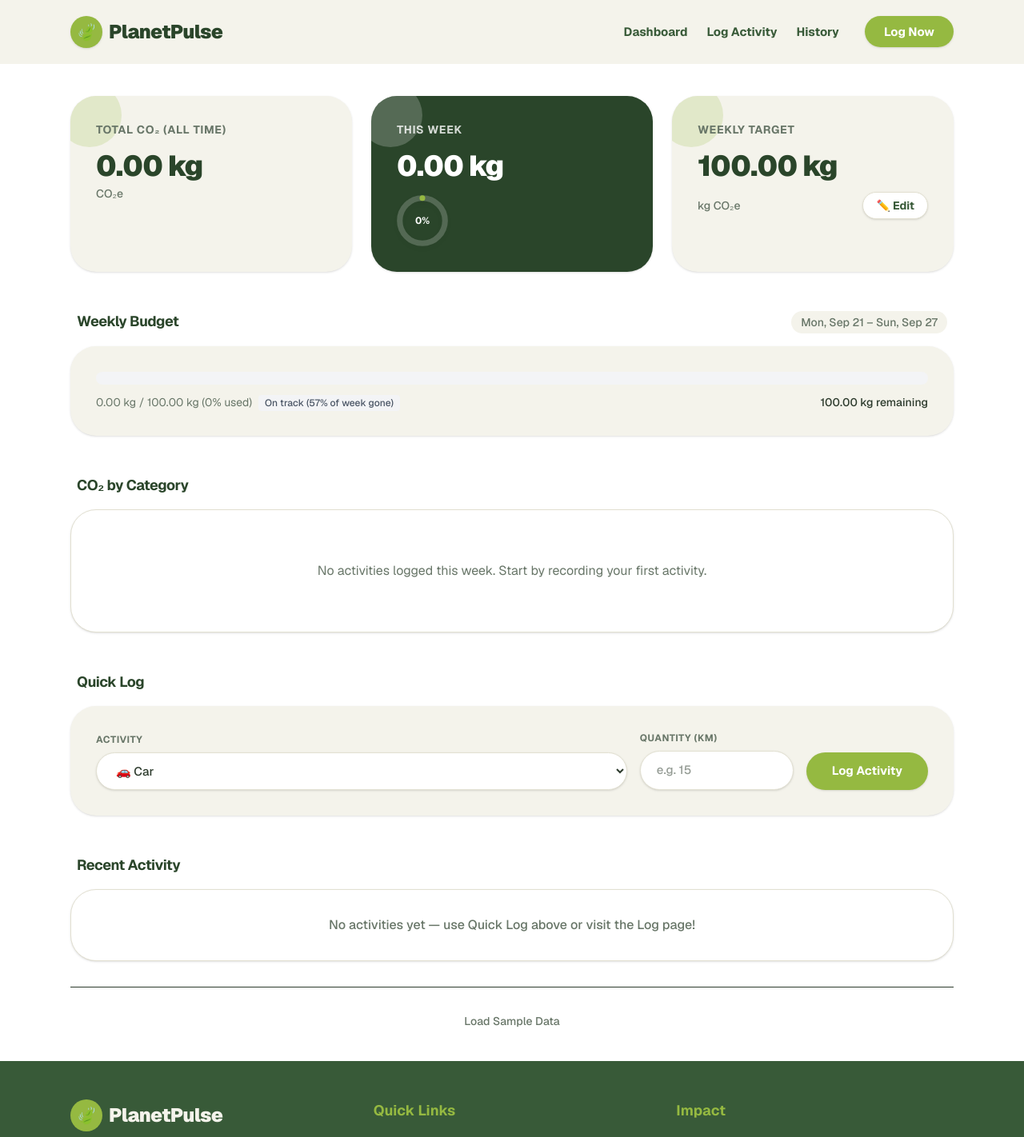
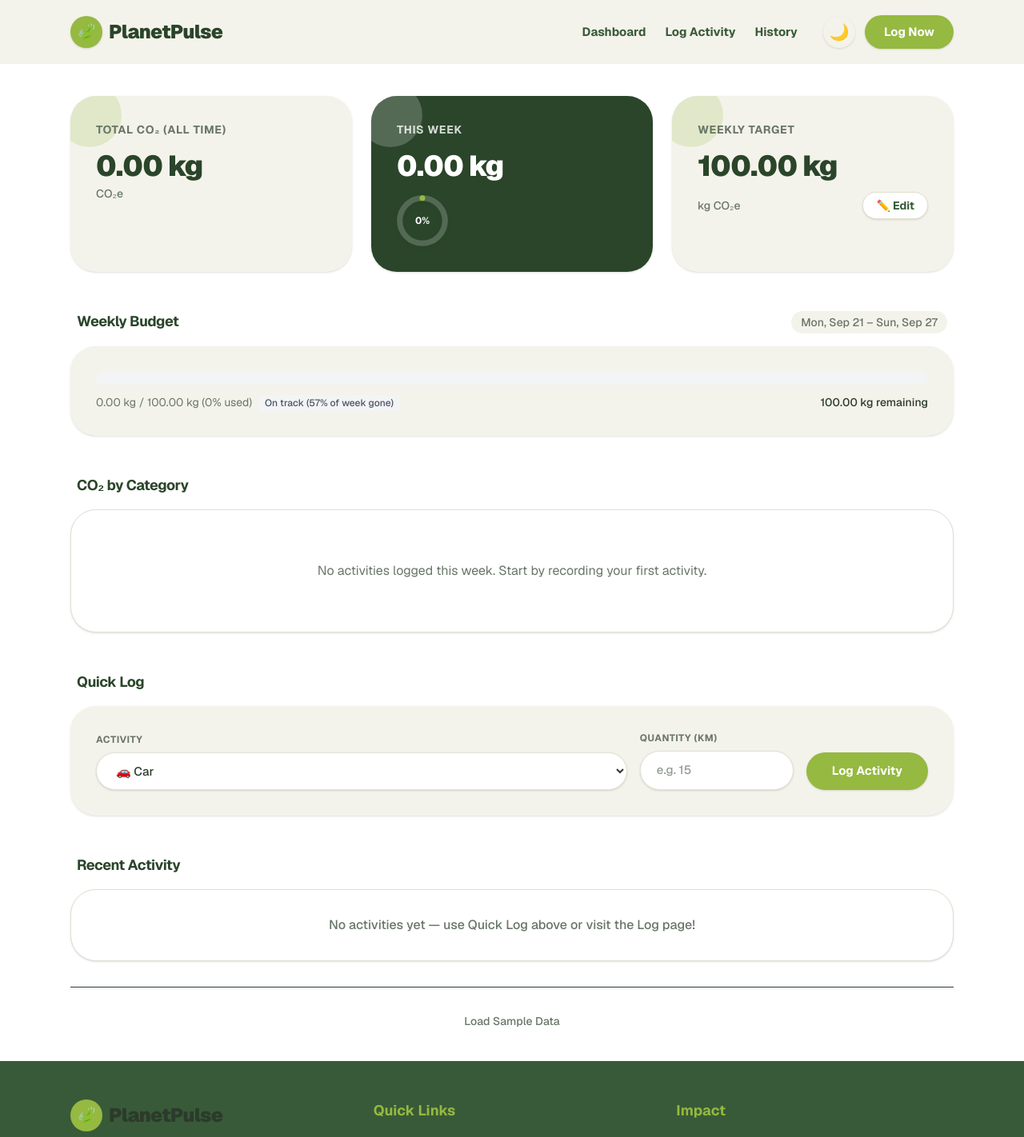
Before and after one commit to SHIVIKA330/PlanetPulse, a Next.js app: page / in a window 1280 px wide. Shown: the top 1422 px of the page at 80% size. Built offline with nearby package versions, Linux system fonts and the light colour scheme.

Commit message:
feat: add manual dark mode toggle using next-themes

```diff
--- a/package.json
+++ b/package.json
@@ -10,6 +10,7 @@
   },
   "dependencies": {
     "next": "16.3.6",
+    "next-themes": "^0.4.6",
     "react": "19.2.8",
     "react-dom": "19.2.8",
     "recharts": "^3.10.1",
--- a/src/app/globals.css
+++ b/src/app/globals.css
@@ -18,8 +18,7 @@
   --warning: #F59E0B;
 }
 
-@media (prefers-color-scheme: dark) {
-  :root {
+.dark {
   --bg-page: #0C120C;
   --bg-cream: #141C14;
   --surface: #101610;
@@ -33,7 +32,6 @@
   --insight-bg: #152615;
   --insight-border: #2B452B;
 }
-}
 
 body {
   background-color: var(--bg-page);
--- a/src/app/layout.tsx
+++ b/src/app/layout.tsx
@@ -2,6 +2,8 @@ import type { Metadata } from "next";
 import { Geist, Geist_Mono } from "next/font/google";
 import Link from "next/link";
 import "./globals.css";
+import { ThemeProvider } from "@/components/ThemeProvider";
+import { ThemeToggle } from "@/components/ThemeToggle";
 
 const geistSans = Geist({
   variable: "--font-geist-sans",
@@ -25,13 +27,15 @@ const navLinks = [
   { href: "/history", label: "History" },
 ] as const;
 
-export default function RootLayout({ children }: LayoutProps<"/">) {
+export default function RootLayout({ children }: { children: React.ReactNode }) {
   return (
     <html
       lang="en"
       className={`${geistSans.variable} ${geistMono.variable} h-full antialiased`}
+      suppressHydrationWarning
     >
       <body className="min-h-full flex flex-col">
+        <ThemeProvider attribute="class" defaultTheme="system" enableSystem>
           <header className="sticky top-0 z-50 bg-[var(--bg-cream)]">
             <nav className="max-w-6xl mx-auto w-full px-6 h-20 flex items-center justify-between">
               {/* Logo */}
@@ -57,8 +61,9 @@ export default function RootLayout({ children }: LayoutProps<"/">) {
                     </Link>
                   </li>
                 ))}
-              <li>
-                <Link href="/log" className="ml-2 rounded-full bg-[var(--lime)] px-6 py-2.5 text-[15px] font-bold text-white transition-colors hover:bg-[var(--lime-hover)] shadow-sm">
+                <li className="flex items-center gap-3 ml-2">
+                  <ThemeToggle />
+                  <Link href="/log" className="rounded-full bg-[var(--lime)] px-6 py-2.5 text-[15px] font-bold text-white transition-colors hover:bg-[var(--lime-hover)] shadow-sm">
                     Log Now
                   </Link>
                 </li>
@@ -71,7 +76,7 @@ export default function RootLayout({ children }: LayoutProps<"/">) {
           </main>
 
           <footer className="bg-[var(--forest)] py-12 mt-auto">
-          <div className="max-w-6xl mx-auto px-6 grid grid-cols-1 md:grid-cols-3 gap-8 text-[var(--bg-cream)]">
+            <div className="max-w-6xl mx-auto px-6 grid grid-cols-1 md:grid-cols-3 gap-8 text-[var(--text-main)]">
               <div>
                 <div className="flex items-center gap-2 text-2xl font-black select-none tracking-tight mb-4">
                   <span className="flex h-10 w-10 items-center justify-center rounded-full bg-[var(--lime)] text-white text-xl">
@@ -102,6 +107,7 @@ export default function RootLayout({ children }: LayoutProps<"/">) {
               &copy; {new Date().getFullYear()} PlanetPulse. All Rights Reserved.
             </div>
           </footer>
+        </ThemeProvider>
       </body>
     </html>
   );
--- /dev/null
+++ b/src/components/ThemeProvider.tsx
@@ -0,0 +1,11 @@
+"use client";
+
+import * as React from "react";
+import { ThemeProvider as NextThemesProvider } from "next-themes";
+
+export function ThemeProvider({
+  children,
+  ...props
+}: React.ComponentProps<typeof NextThemesProvider>) {
+  return <NextThemesProvider {...props}>{children}</NextThemesProvider>;
+}
--- /dev/null
+++ b/src/components/ThemeToggle.tsx
@@ -0,0 +1,23 @@
+"use client";
+
+import { useTheme } from "next-themes";
+import { useEffect, useState } from "react";
+
+export function ThemeToggle() {
+  const [mounted, setMounted] = useState(false);
+  const { theme, setTheme } = useTheme();
+
+  // Prevent hydration mismatch
+  useEffect(() => setMounted(true), []);
+  if (!mounted) return <div className="w-10 h-10" aria-hidden="true" />;
+
+  return (
+    <button
+      onClick={() => setTheme(theme === 'dark' ? 'light' : 'dark')}
+      className="flex h-10 w-10 items-center justify-center rounded-full bg-[var(--bg-cream)] text-xl transition-colors hover:bg-[var(--border-soft)] shadow-sm"
+      aria-label="Toggle Dark Mode"
+    >
+      {theme === 'dark' ? '☀️' : '🌙'}
+    </button>
+  );
+}
```
Also changed, not shown: 1 other file (tests, documents, lock files or other folders). Lines whose indentation alone changed are shown as unchanged.
